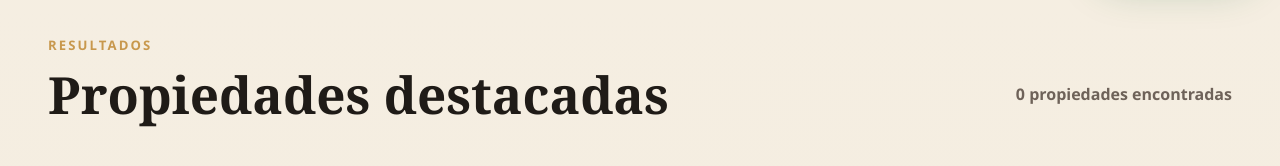
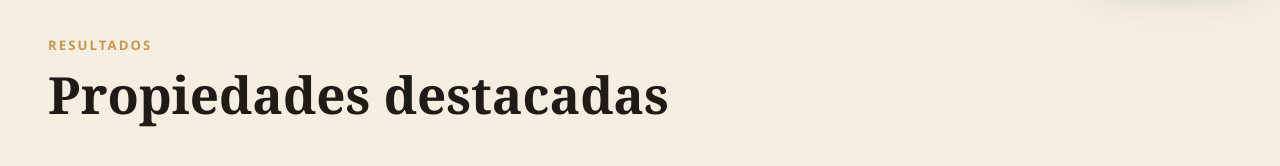
Before and after one commit to feliperiva/Homelit-web, a website: page index.html in a window 1280 px wide. Shown: the part 804-970 px from the top of the page. Drawn offline with Linux system fonts and the light colour scheme; no server answers.

Commit message:
Quitar recuento de propiedades

```diff
--- a/app.js
+++ b/app.js
@@ -1,7 +1,6 @@
 let properties = [];
 
 const grid = document.getElementById("property-grid");
-const resultsCount = document.getElementById("results-count");
 const tabs = document.querySelectorAll(".filter-tab");
 const panels = document.querySelectorAll(".filter-panel");
 const runSearchButton = document.getElementById("run-search");
@@ -224,8 +223,6 @@ function getShortDescription(description) {
 }
 
 function renderProperties(list) {
-  resultsCount.textContent = `${list.length} propiedades encontradas`;
-
   if (!list.length) {
     grid.innerHTML = `
       <div class="empty-state">
--- a/index.html
+++ b/index.html
@@ -152,7 +152,6 @@
               <p class="eyebrow">Resultados</p>
               <h2>Propiedades destacadas</h2>
             </div>
-            <p id="results-count">0 propiedades encontradas</p>
           </div>
 
           <div class="property-grid" id="property-grid"></div>
--- a/styles.css
+++ b/styles.css
@@ -426,11 +426,6 @@ a {
   font-family: Georgia, "Times New Roman", serif;
   font-size: clamp(2rem, 4vw, 3.3rem);
   line-height: 1.02;
-}
-
-#results-count {
-  color: var(--muted);
-  font-weight: 700;
 }
 
 .property-grid {
```
